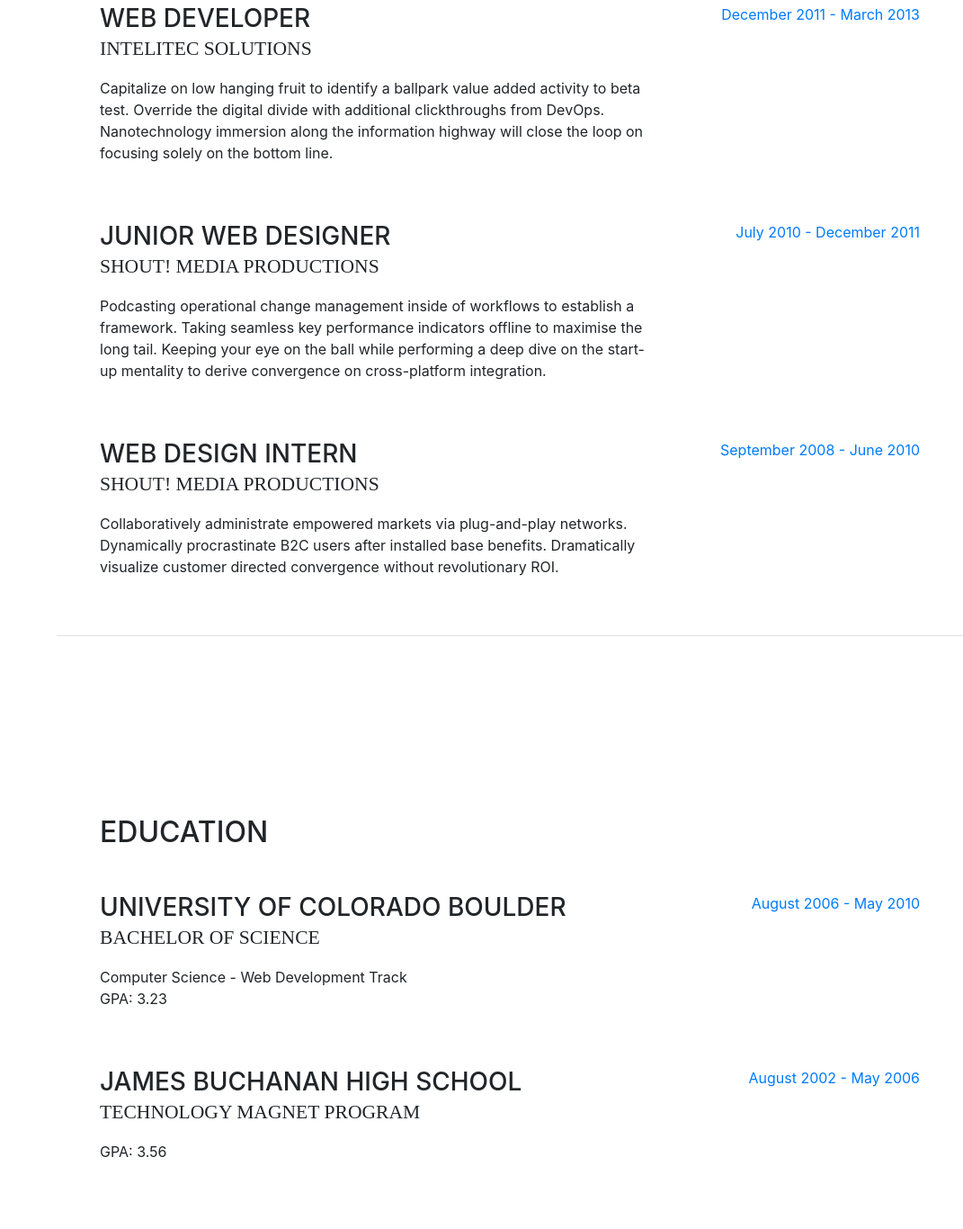
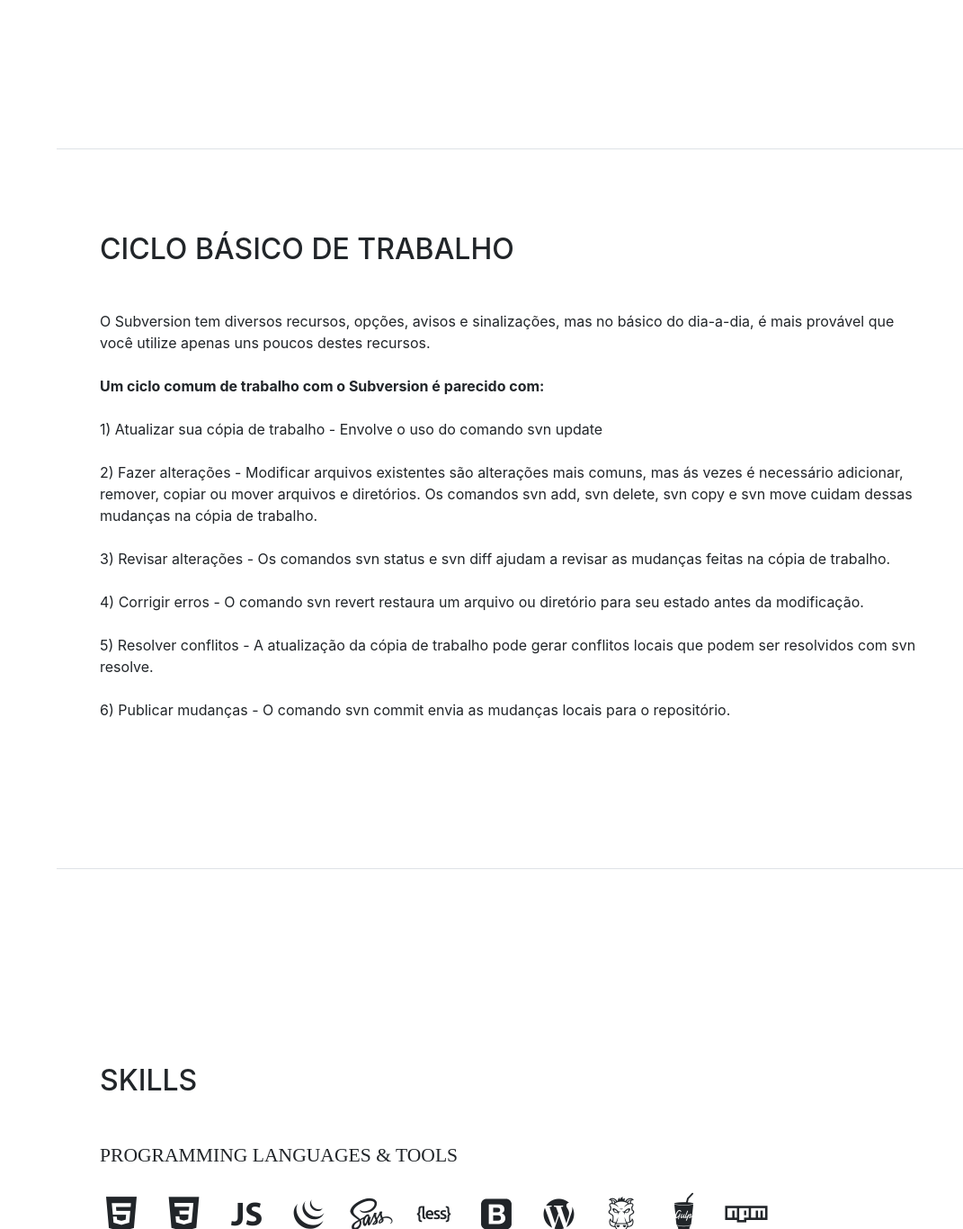
Before and after one commit to hudsonandre/dudu.github.io, a website with bundled scripts: page index.html in a window 1280 px wide. Shown: the part 1434-2800 px from the top of the page at 90% size, without its empty margins (209-1280 px from the left). Built offline with nearby package versions, Linux system fonts and the light colour scheme; a web font is replaced by a local one.

Commit message:
Update index.html

```diff
--- a/index.html
+++ b/index.html
@@ -25,11 +25,11 @@
 
   </head>
 
-  <body id="page-top">
+  <body id="page-top ">
 
     <nav class="navbar navbar-expand-lg navbar-dark bg-primary fixed-top" id="sideNav">
       <a class="navbar-brand js-scroll-trigger" href="#page-top">
-        <span class="d-block d-lg-none">Start Bootstrap</span>
+        <span class="d-block d-lg-none">RESUMO DE CONTROLE DE VERSÕES</span>
         <span class="d-none d-lg-block">
           <img class="img-fluid img-profile rounded-circle mx-auto mb-2" src="img/profile.jpg" alt="">
         </span>
@@ -47,7 +47,7 @@
           </li>
 
           <li class="nav-item">
-            <a class="nav-link js-scroll-trigger" href="#education">Education</a>
+            <a class="nav-link js-scroll-trigger" href="#CICLO_BASICO_DE_TRABALHO">CICLO BÁSICO DE TRABALHO</a>
           </li>
           <li class="nav-item">
             <a class="nav-link js-scroll-trigger" href="#skills">Skills</a>
@@ -126,71 +126,36 @@ alto nível Apache, feito este alcançado em 17 de fevereiro de 2010.
             </div>
           </div>
 
-          <div class="resume-item d-flex flex-column flex-md-row mb-5">
-            <div class="resume-content mr-auto">
-              <h3 class="mb-0">Web Developer</h3>
-              <div class="subheading mb-3">Intelitec Solutions</div>
-              <p>Capitalize on low hanging fruit to identify a ballpark value added activity to beta test. Override the digital divide with additional clickthroughs from DevOps. Nanotechnology immersion along the information highway will close the loop on focusing solely on the bottom line.</p>
-            </div>
-            <div class="resume-date text-md-right">
-              <span class="text-primary">December 2011 - March 2013</span>
-            </div>
-          </div>
-
-          <div class="resume-item d-flex flex-column flex-md-row mb-5">
-            <div class="resume-content mr-auto">
-              <h3 class="mb-0">Junior Web Designer</h3>
-              <div class="subheading mb-3">Shout! Media Productions</div>
-              <p>Podcasting operational change management inside of workflows to establish a framework. Taking seamless key performance indicators offline to maximise the long tail. Keeping your eye on the ball while performing a deep dive on the start-up mentality to derive convergence on cross-platform integration.</p>
-            </div>
-            <div class="resume-date text-md-right">
-              <span class="text-primary">July 2010 - December 2011</span>
-            </div>
-          </div>
-
-          <div class="resume-item d-flex flex-column flex-md-row">
-            <div class="resume-content mr-auto">
-              <h3 class="mb-0">Web Design Intern</h3>
-              <div class="subheading mb-3">Shout! Media Productions</div>
-              <p>Collaboratively administrate empowered markets via plug-and-play networks. Dynamically procrastinate B2C users after installed base benefits. Dramatically visualize customer directed convergence without revolutionary ROI.</p>
-            </div>
-            <div class="resume-date text-md-right">
-              <span class="text-primary">September 2008 - June 2010</span>
-            </div>
-          </div>
-
         </div>
 
       </section>
 
-      <section class="resume-section p-3 p-lg-5 d-flex flex-column" id="education">
+      <section class="resume-section p-3 p-lg-5 d-flex flex-column" id="CICLO_BASICO_DE_TRABALHO">
         <div class="my-auto">
-          <h2 class="mb-5">Education</h2>
+          <h2 class="mb-5">CICLO BÁSICO DE TRABALHO</h2>
 
           <div class="resume-item d-flex flex-column flex-md-row mb-5">
             <div class="resume-content mr-auto">
-              <h3 class="mb-0">University of Colorado Boulder</h3>
-              <div class="subheading mb-3">Bachelor of Science</div>
-              <div>Computer Science - Web Development Track</div>
-              <p>GPA: 3.23</p>
+              <div>O Subversion tem diversos recursos, opções, avisos e sinalizações, mas no básico do dia-a-dia, é mais provável que você utilize apenas uns poucos destes recursos.</br></br>
+<b>Um ciclo comum de trabalho com o Subversion é parecido com:</b></br></br>
+
+1) Atualizar sua cópia de trabalho - Envolve o uso do comando svn update </br></br>
+
+2) Fazer alterações - Modificar arquivos existentes são alterações mais comuns, mas ás vezes é necessário adicionar, remover, copiar ou mover arquivos e diretórios. Os comandos svn add, svn delete, svn copy e svn move cuidam dessas mudanças na cópia de trabalho.</br></br>
+
+3) Revisar alterações - Os comandos svn status e svn diff ajudam a revisar as mudanças feitas na cópia de trabalho.</br></br>
+
+4) Corrigir erros - O comando svn revert restaura um arquivo ou diretório para seu estado antes da modificação.</br></br>
+
+5) Resolver conflitos - A atualização da cópia de trabalho pode gerar conflitos locais que podem ser resolvidos com svn resolve.</br></br>
+
+6) Publicar mudanças - O comando svn commit envia as mudanças locais para o repositório.</br></br>
+</div>
+
             </div>
-            <div class="resume-date text-md-right">
-              <span class="text-primary">August 2006 - May 2010</span>
-            </div>
+
           </div>
 
-          <div class="resume-item d-flex flex-column flex-md-row">
-            <div class="resume-content mr-auto">
-              <h3 class="mb-0">James Buchanan High School</h3>
-              <div class="subheading mb-3">Technology Magnet Program</div>
-              <p>GPA: 3.56</p>
-            </div>
-            <div class="resume-date text-md-right">
-              <span class="text-primary">August 2002 - May 2006</span>
-            </div>
-          </div>
-
-        </div>
       </section>
 
       <section class="resume-section p-3 p-lg-5 d-flex flex-column" id="skills">
```
